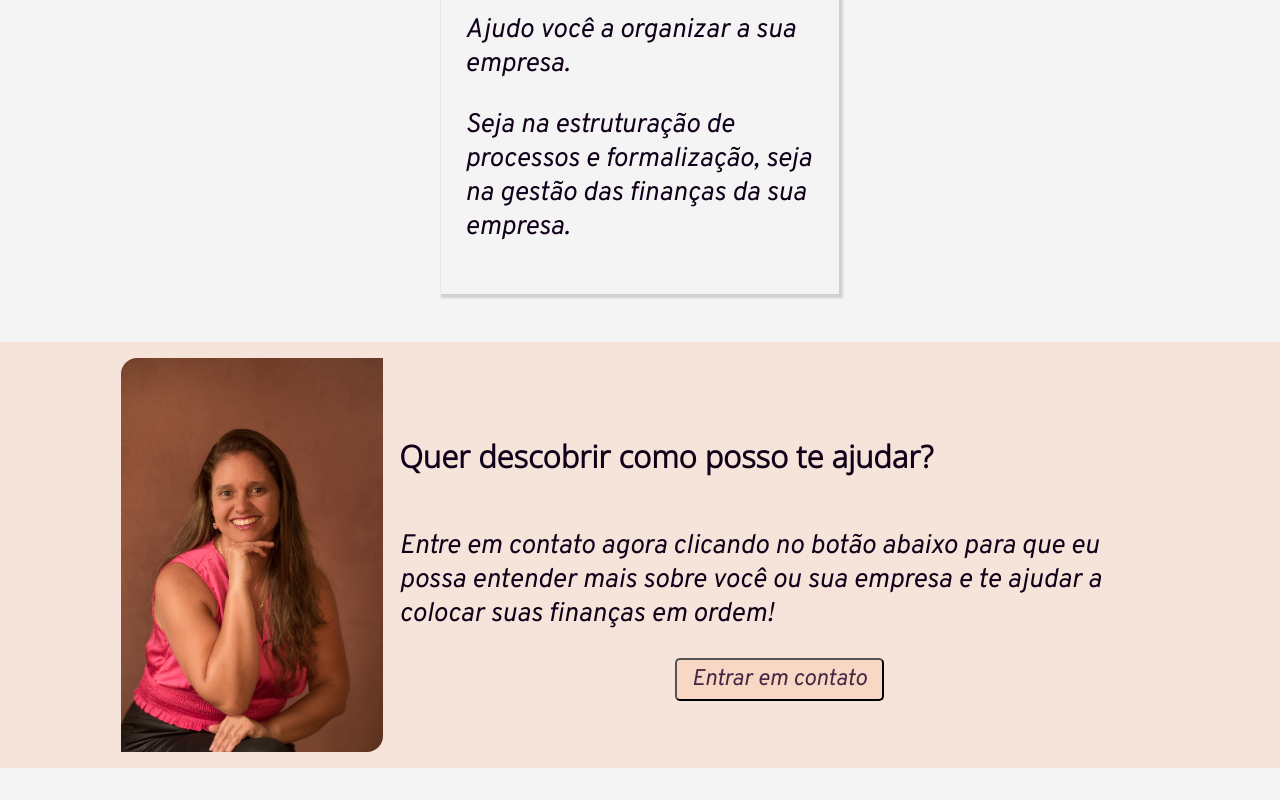
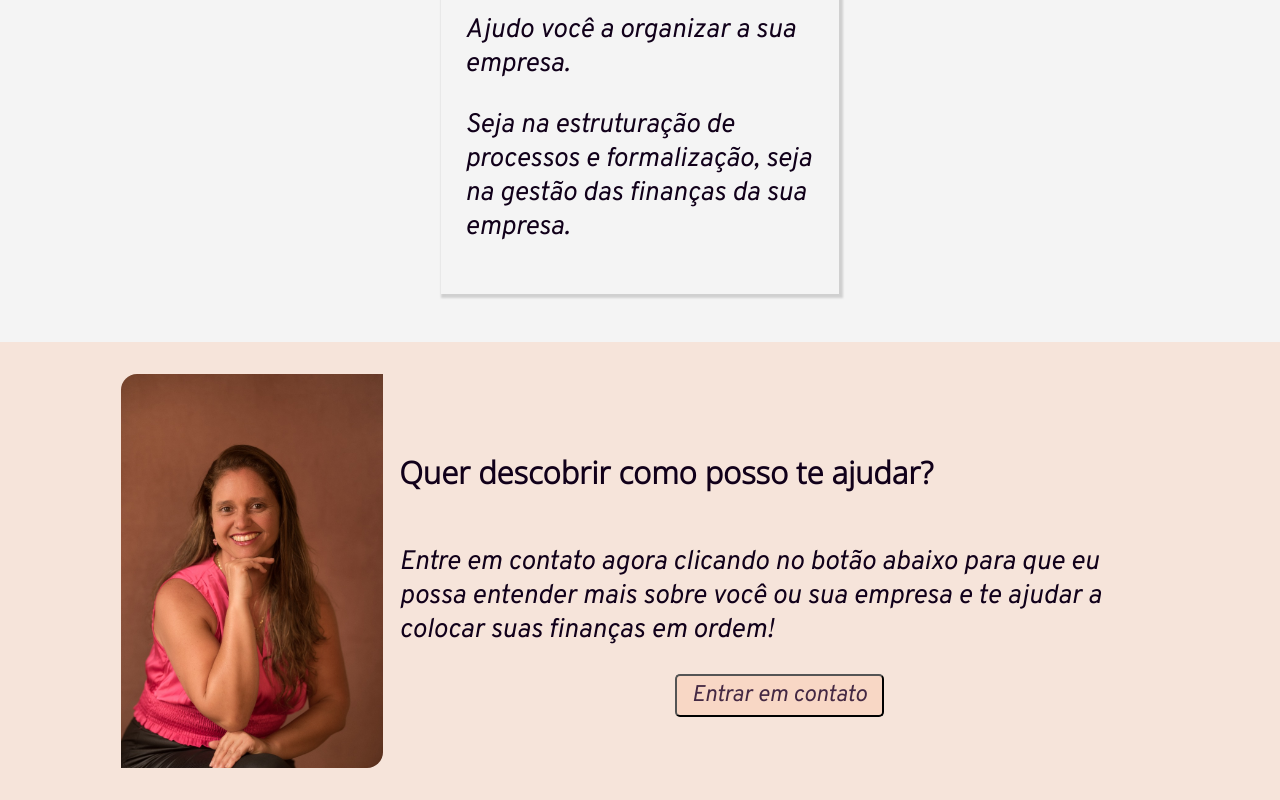
Before and after one commit to yannidilly/MAfin, a React (Create React App) app: page / in a window 1280 px wide. Shown: the part 2627-3427 px from the top of the page. Before the commit the page ends 3395 px from the top, so only its background shows below. Built offline with nearby package versions, Linux system fonts and the light colour scheme.

Commit message:
aumenta padding da contact-section

```diff
--- a/src/styles/pages/Home.css
+++ b/src/styles/pages/Home.css
@@ -90,7 +90,7 @@
   justify-content: center;
   flex-wrap: wrap;
   gap: 1rem;
-  padding: 1rem 3rem;
+  padding: 2rem 3rem;
 }
 
 .contact-section img {
```
